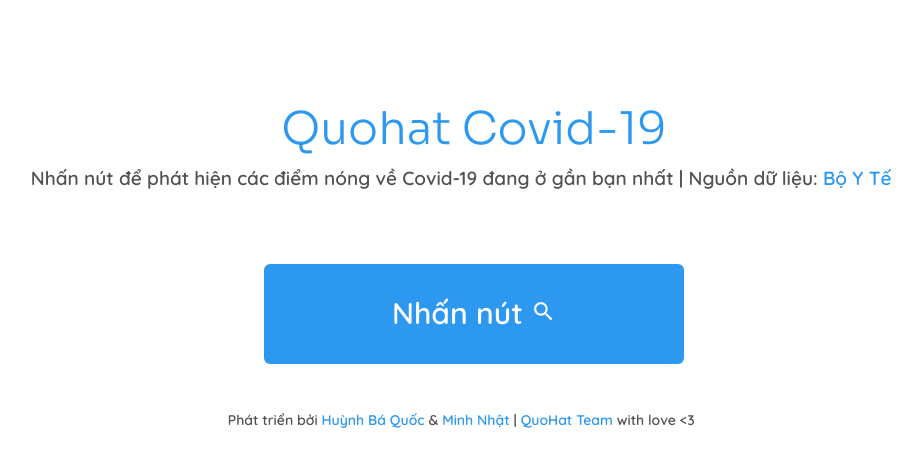
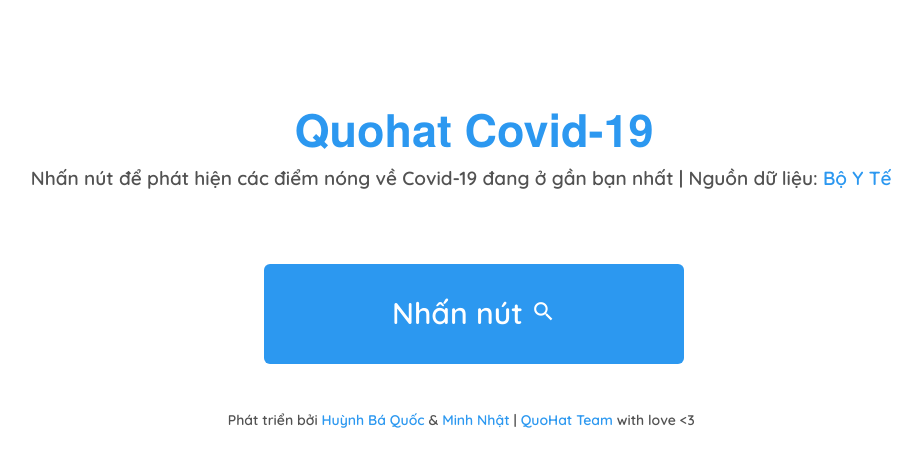
Before and after one commit to quohat/covid, a plain HTML site: page index.html in a window 1280 px wide. Shown: the whole page, without its empty margins (166-1088 px from the left). Drawn offline with nearby package versions, Linux system fonts and the light colour scheme.

Commit message:
Update index.html

```diff
--- a/index.html
+++ b/index.html
@@ -9,7 +9,7 @@
     <link href="https://fonts.googleapis.com/css2?family=Quicksand:wght@600&display=swap" rel="stylesheet">
     <link href="https://fonts.googleapis.com/icon?family=Material+Icons" rel="stylesheet">
     <style type="text/css">
-	     @font-face{
+	 @font-face{
     font-family:'Heros-Bold';
     src:url(texgyreheros-bold.otf);
     src:local(☺),url(texgyreheros-bold.otf) format("otf"),url(texgyreheros-bold.otf) format("truetype"),url(texgyreheros-bold.otf) format("otf");
@@ -69,7 +69,6 @@ a{
         text-align:center;
         color:#2c98f0;
         margin-top:8%;
-        font-family:'Sora',sans-serif;
         font-size:45px
     }
     p{
@@ -99,6 +98,8 @@ a{
         margin-top:22px
     }
 }
+
+
 
 
     </style>
```
